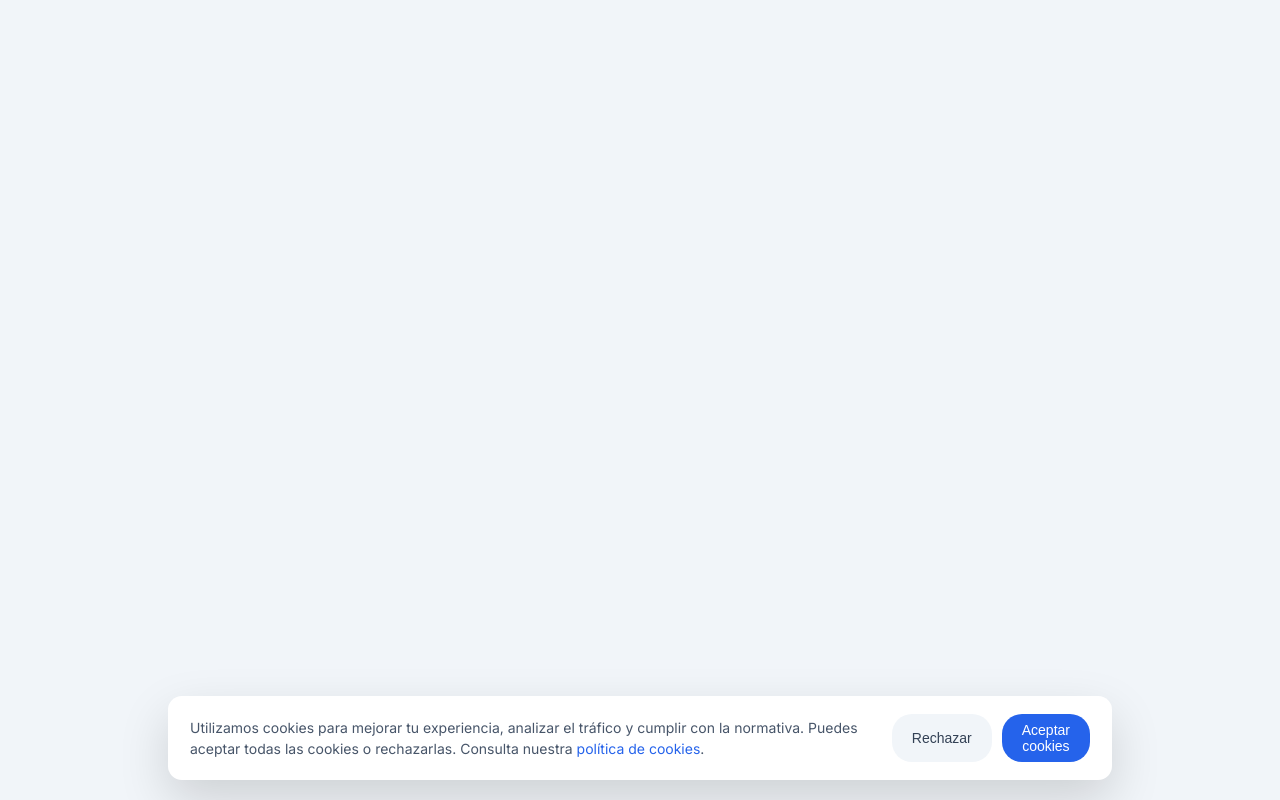
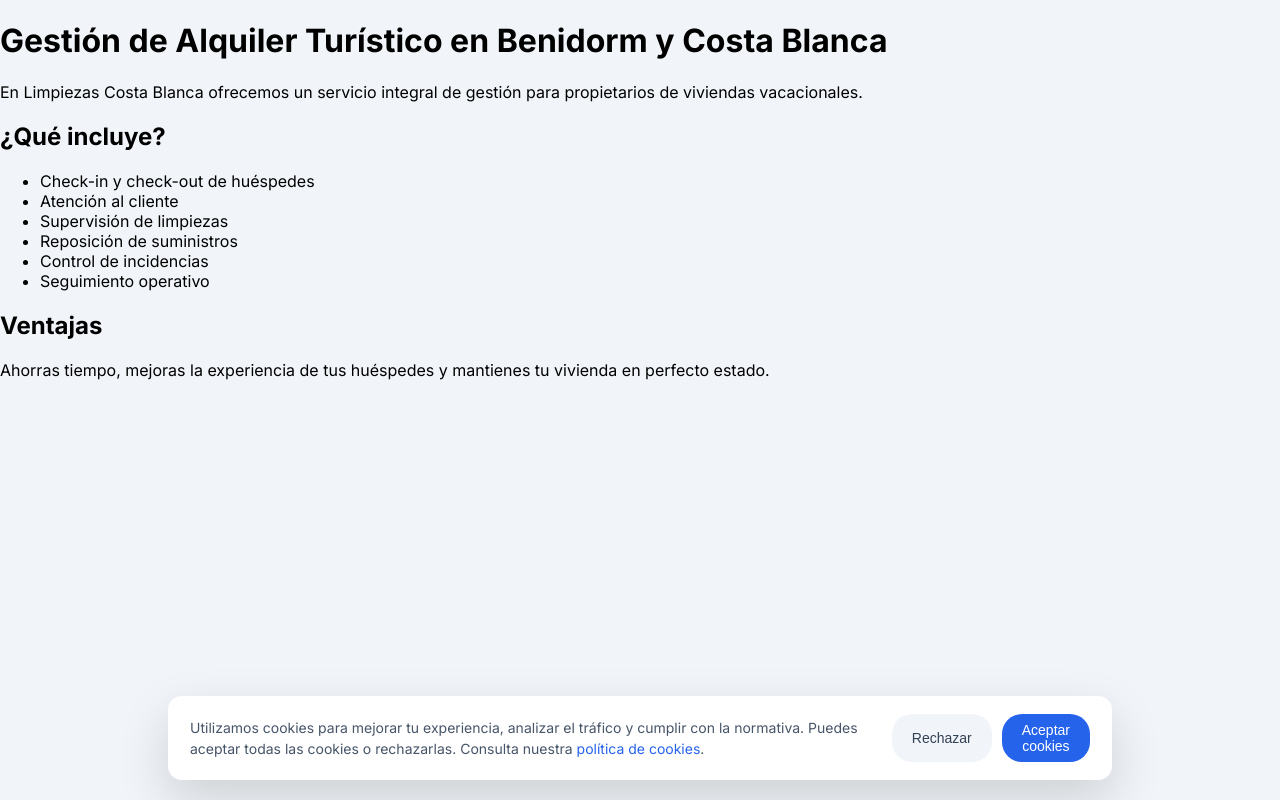
Before and after one commit to mduarte1996/limpiezas-dashboard, a React (Create React App) app: page /gestion-alquiler-turistico-benidorm in a window 1280 px wide. Built offline with nearby package versions, Linux system fonts and the light colour scheme.

Commit message:
nuevo servicio gestion alquiler turistico

```diff
--- a/src/App.js
+++ b/src/App.js
@@ -10,6 +10,7 @@ import PisosTuristicos from "./pages/PisosTuristicos";
 import LimpiezaViviendas from "./pages/LimpiezaViviendas";
 import LimpiezaProfunda from "./pages/LimpiezaProfunda";
 import LimpiezaFinObra from "./pages/LimpiezaFinObra";
+import GestionTuristica from "./pages/GestionTuristica";
 
 function App() {
   return (
@@ -26,7 +27,7 @@ function App() {
         <Route path="/limpieza-viviendas-benidorm" element={<LimpiezaViviendas />} />
         <Route path="/limpieza-profunda-benidorm" element={<LimpiezaProfunda />} />
         <Route path="/limpieza-fin-obra-benidorm" element={<LimpiezaFinObra />} />
-
+        <Route path="/gestion-alquiler-turistico-benidorm" element={<GestionTuristica />} />
       </Routes>
     </BrowserRouter>
   );
--- /dev/null
+++ b/src/pages/GestionTuristica.js
@@ -0,0 +1,38 @@
+import React from "react";
+
+function GestionTuristica() {
+    return (
+        <div className="service-page">
+
+            <h1>
+                Gestión de Alquiler Turístico en Benidorm y Costa Blanca
+            </h1>
+
+            <p>
+                En Limpiezas Costa Blanca ofrecemos un servicio integral
+                de gestión para propietarios de viviendas vacacionales.
+            </p>
+
+            <h2>¿Qué incluye?</h2>
+
+            <ul>
+                <li>Check-in y check-out de huéspedes</li>
+                <li>Atención al cliente</li>
+                <li>Supervisión de limpiezas</li>
+                <li>Reposición de suministros</li>
+                <li>Control de incidencias</li>
+                <li>Seguimiento operativo</li>
+            </ul>
+
+            <h2>Ventajas</h2>
+
+            <p>
+                Ahorras tiempo, mejoras la experiencia de tus huéspedes
+                y mantienes tu vivienda en perfecto estado.
+            </p>
+
+        </div>
+    );
+}
+
+export default GestionTuristica;
--- a/src/pages/Home.js
+++ b/src/pages/Home.js
@@ -94,6 +94,14 @@ function Home() {
 
         if (data.service_type === "vivienda") pricePerHour = 16;
         if (data.service_type === "turistico") pricePerHour = 17;
+        if (data.service_type === "gestion_turistica") {
+            setTotalPrice({
+                subtotal: 0,
+                iva: 0,
+                total: 0
+            });
+            return;
+        }
         if (data.service_type === "profunda") pricePerHour = 20;
         if (data.service_type === "obra") pricePerHour = 25;
 
@@ -454,6 +462,11 @@ Gracias!
                     >
                         <h3>🏖 Alquiler turístico</h3>
                         <p>Servicio especializado para alquileres vacacionales.</p>
+                    </div>
+
+                    <div className="card" onClick={() => setSelectedService("gestion_turistica")}>
+                        <h3>🏡 Gestión de alquiler turístico</h3>
+                        <p>Nos encargamos de la gestión integral de tu vivienda vacacional.</p>
                     </div>
 
                     <div className="card" onClick={() => setSelectedService("profunda")}>
@@ -897,6 +910,69 @@ Gracias!
                             </div>
                         )}
 
+                        {/* GESTIÓN ALQUILER TURÍSTICO */}
+                        {selectedService === "gestion_turistica" && (
+                            <div className="modal-body">
+
+                                <div className="modal-text">
+                                    <h2>Gestión de alquiler turístico</h2>
+
+                                    <p>
+                                        Nos encargamos de la gestión operativa de tu vivienda vacacional
+                                        para que puedas obtener rentabilidad sin preocuparte por el día a día.
+                                    </p>
+
+                                    <p><strong>Incluye:</strong></p>
+
+                                    <ul>
+                                        <li>✔ Publicación en plataformas de alquiler</li>
+                                        <li>✔ Gestión de reservas</li>
+                                        <li>✔ Coordinación de check-in y check-out</li>
+                                        <li>✔ Marketing</li>
+                                        <li>✔ Atención y comunicación con huéspedes</li>
+                                        <li>✔ Servicio de limpieza</li>
+                                        <li>✔ Servicio de lavandería</li>
+                                        <li>✔ Reposición de amenities y suministros</li>
+                                        <li>✔ Gestión de incidencias</li>
+                                        <li>✔ Optimización de precios</li>
+                                    </ul>
+
+                                    <p>
+                                        Ideal para propietarios que desean delegar la gestión de su
+                                        vivienda turística y ofrecer una experiencia profesional a sus huéspedes.
+                                    </p>
+
+                                    <p><strong>💰 Presupuesto personalizado</strong></p>
+
+                                    <div className="modal-actions">
+
+                                        <button
+                                            className="primary-btn"
+                                            onClick={() => handleSelectService("gestion_turistica")}
+                                        >
+                                            Solicitar gestión turística
+                                        </button>
+
+                                        <a
+                                            href="/gestion-alquiler-turistico-benidorm"
+                                            className="secondary-btn"
+                                        >
+                                            Ver servicio completo
+                                        </a>
+
+                                    </div>
+                                </div>
+
+                                <div className="modal-image">
+                                    <img
+                                        src="/gestion-turistica.jpeg"
+                                        alt="Gestión de alquiler turístico"
+                                    />
+                                </div>
+
+                            </div>
+                        )}
+
                         {/* PROFUNDA */}
                         {selectedService === "profunda" && (
                             <div className="modal-body">
```
